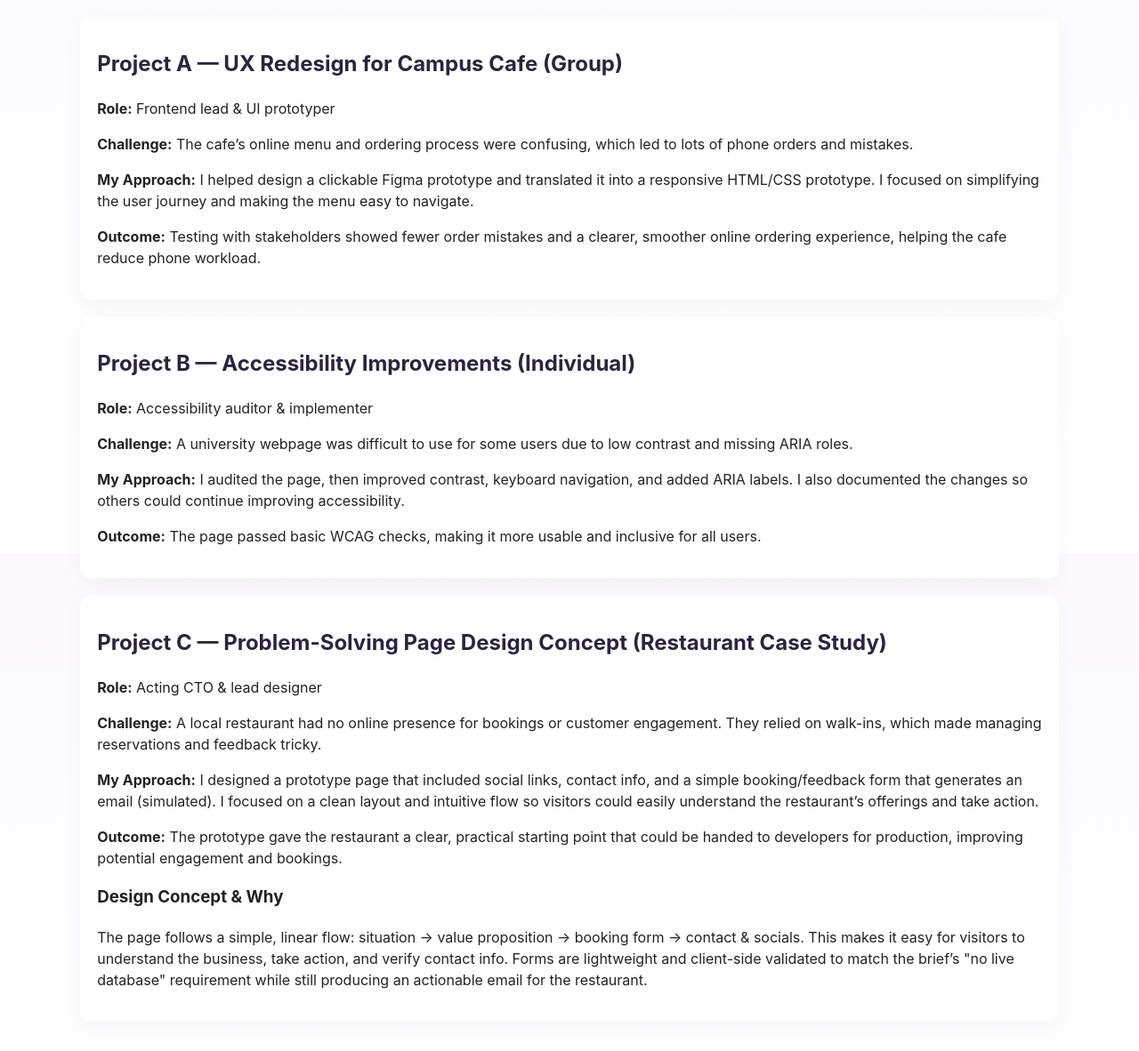
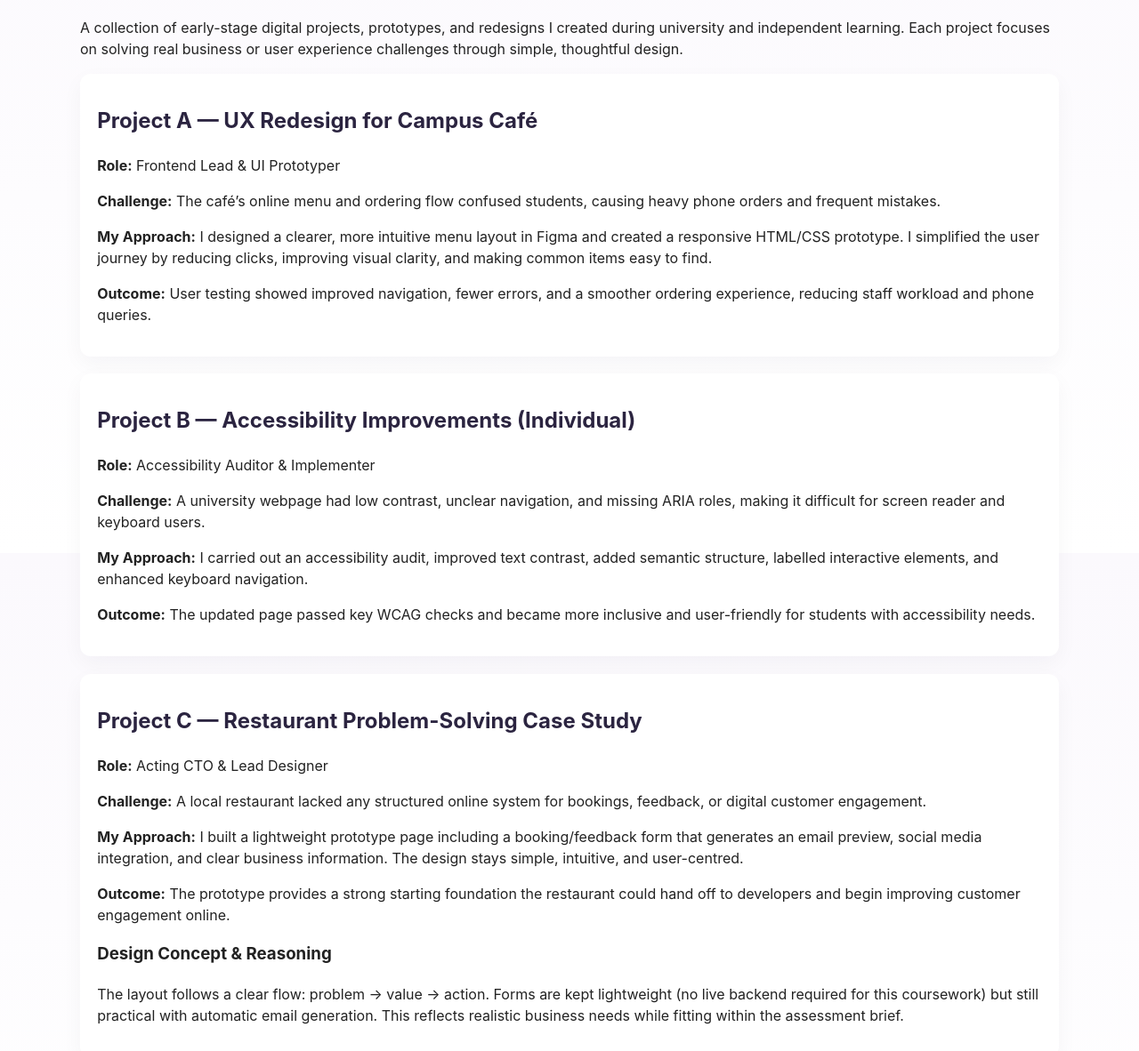
Before and after one commit to Helenona/Helens-Digital-Transformation, a plain HTML site: page showcase.html in a window 1280 px wide. Shown: the part 178-1360 px from the top of the page at 89% size. Drawn offline with Linux system fonts and the light colour scheme.

Commit message:
showcase.html

```diff
--- a/showcase.html
+++ b/showcase.html
@@ -6,10 +6,16 @@
   <title>Showcase — Helen Onanusi</title>
   <link rel="stylesheet" href="style.css" />
 </head>
+
 <body>
-  <header class="site-header">
+
+  <header class="site-header warm-header">
     <div class="container header-inner">
-      <a href="index.html" class="logo"><span class="logo-mark">H</span><span class="logo-text">Helen Onanusi</span></a>
+      <a href="index.html" class="logo">
+        <span class="logo-mark warm-logo">H</span>
+        <span class="logo-text">Helen Onanusi</span>
+      </a>
+
       <nav class="main-nav" aria-label="Main navigation">
         <ul>
           <li><a href="index.html">Home</a></li>
@@ -19,47 +25,100 @@
           <li><a href="contact.html">Contact</a></li>
         </ul>
       </nav>
+
       <button class="nav-toggle" aria-expanded="false" aria-label="Open navigation">☰</button>
     </div>
   </header>
 
-  <main class="container showcase-page">
-    <h1>Business Showcase — Selected Projects</h1>
+  <main class="container showcase-page warm-intro">
+
+    <h1 class="page-title warm-title">Business Showcase — Selected Projects</h1>
+    <p class="intro-text">
+      A collection of early-stage digital projects, prototypes, and redesigns I created during university and independent learning.
+      Each project focuses on solving real business or user experience challenges through simple, thoughtful design.
+    </p>
 
     <section class="projects">
-      <article class="project-card">
-        <h2>Project A — UX Redesign for Campus Cafe (Group)</h2>
-        <p><strong>Role:</strong> Frontend lead & UI prototyper</p>
-        <p><strong>Challenge:</strong> The cafe’s online menu and ordering process were confusing, which led to lots of phone orders and mistakes.</p>
-        <p><strong>My Approach:</strong> I helped design a clickable Figma prototype and translated it into a responsive HTML/CSS prototype. I focused on simplifying the user journey and making the menu easy to navigate.</p>
-        <p><strong>Outcome:</strong> Testing with stakeholders showed fewer order mistakes and a clearer, smoother online ordering experience, helping the cafe reduce phone workload.</p>
+
+      <!-- PROJECT A -->
+      <article class="project-card warm-card">
+        <h2 class="warm-section-title">Project A — UX Redesign for Campus Café</h2>
+        <p class="warm-text"><strong>Role:</strong> Frontend Lead & UI Prototyper</p>
+
+        <p class="warm-text">
+          <strong>Challenge:</strong> The café’s online menu and ordering flow confused students, causing heavy phone orders and frequent mistakes.
+        </p>
+
+        <p class="warm-text">
+          <strong>My Approach:</strong> I designed a clearer, more intuitive menu layout in Figma and created a responsive HTML/CSS prototype.
+          I simplified the user journey by reducing clicks, improving visual clarity, and making common items easy to find.
+        </p>
+
+        <p class="warm-text">
+          <strong>Outcome:</strong> User testing showed improved navigation, fewer errors, and a smoother ordering experience,
+          reducing staff workload and phone queries.
+        </p>
       </article>
 
-      <article class="project-card">
-        <h2>Project B — Accessibility Improvements (Individual)</h2>
-        <p><strong>Role:</strong> Accessibility auditor & implementer</p>
-        <p><strong>Challenge:</strong> A university webpage was difficult to use for some users due to low contrast and missing ARIA roles.</p>
-        <p><strong>My Approach:</strong> I audited the page, then improved contrast, keyboard navigation, and added ARIA labels. I also documented the changes so others could continue improving accessibility.</p>
-        <p><strong>Outcome:</strong> The page passed basic WCAG checks, making it more usable and inclusive for all users.</p>
+      <!-- PROJECT B -->
+      <article class="project-card warm-card">
+        <h2 class="warm-section-title">Project B — Accessibility Improvements (Individual)</h2>
+        <p class="warm-text"><strong>Role:</strong> Accessibility Auditor & Implementer</p>
+
+        <p class="warm-text">
+          <strong>Challenge:</strong> A university webpage had low contrast, unclear navigation, and missing ARIA roles,
+          making it difficult for screen reader and keyboard users.
+        </p>
+
+        <p class="warm-text">
+          <strong>My Approach:</strong> I carried out an accessibility audit, improved text contrast, added semantic structure,
+          labelled interactive elements, and enhanced keyboard navigation.
+        </p>
+
+        <p class="warm-text">
+          <strong>Outcome:</strong> The updated page passed key WCAG checks and became more inclusive and user-friendly
+          for students with accessibility needs.
+        </p>
       </article>
 
-      <article class="project-card">
-        <h2>Project C — Problem-Solving Page Design Concept (Restaurant Case Study)</h2>
-        <p><strong>Role:</strong> Acting CTO & lead designer</p>
-        <p><strong>Challenge:</strong> A local restaurant had no online presence for bookings or customer engagement. They relied on walk-ins, which made managing reservations and feedback tricky.</p>
-        <p><strong>My Approach:</strong> I designed a prototype page that included social links, contact info, and a simple booking/feedback form that generates an email (simulated). I focused on a clean layout and intuitive flow so visitors could easily understand the restaurant’s offerings and take action.</p>
-        <p><strong>Outcome:</strong> The prototype gave the restaurant a clear, practical starting point that could be handed to developers for production, improving potential engagement and bookings.</p>
+      <!-- PROJECT C -->
+      <article class="project-card warm-card">
+        <h2 class="warm-section-title">Project C — Restaurant Problem-Solving Case Study</h2>
+        <p class="warm-text"><strong>Role:</strong> Acting CTO & Lead Designer</p>
 
-        <h3>Design Concept & Why</h3>
-        <p>The page follows a simple, linear flow: situation → value proposition → booking form → contact & socials. This makes it easy for visitors to understand the business, take action, and verify contact info. Forms are lightweight and client-side validated to match the brief’s "no live database" requirement while still producing an actionable email for the restaurant.</p>
+        <p class="warm-text">
+          <strong>Challenge:</strong> A local restaurant lacked any structured online system for bookings, feedback,
+          or digital customer engagement.
+        </p>
+
+        <p class="warm-text">
+          <strong>My Approach:</strong> I built a lightweight prototype page including a booking/feedback form that generates
+          an email preview, social media integration, and clear business information.
+          The design stays simple, intuitive, and user-centred.
+        </p>
+
+        <p class="warm-text">
+          <strong>Outcome:</strong> The prototype provides a strong starting foundation the restaurant could hand off
+          to developers and begin improving customer engagement online.
+        </p>
+
+        <h3 class="warm-section-title">Design Concept & Reasoning</h3>
+        <p class="warm-text">
+          The layout follows a clear flow: problem → value → action. Forms are kept lightweight
+          (no live backend required for this coursework) but still practical with automatic email generation.
+          This reflects realistic business needs while fitting within the assessment brief.
+        </p>
       </article>
+
     </section>
+
   </main>
 
-  <footer class="site-footer">
+  <footer class="site-footer warm-footer">
     <div class="container">
       <p>© 2025 Helen Onanusi</p>
     </div>
   </footer>
+
 </body>
 </html>
```
